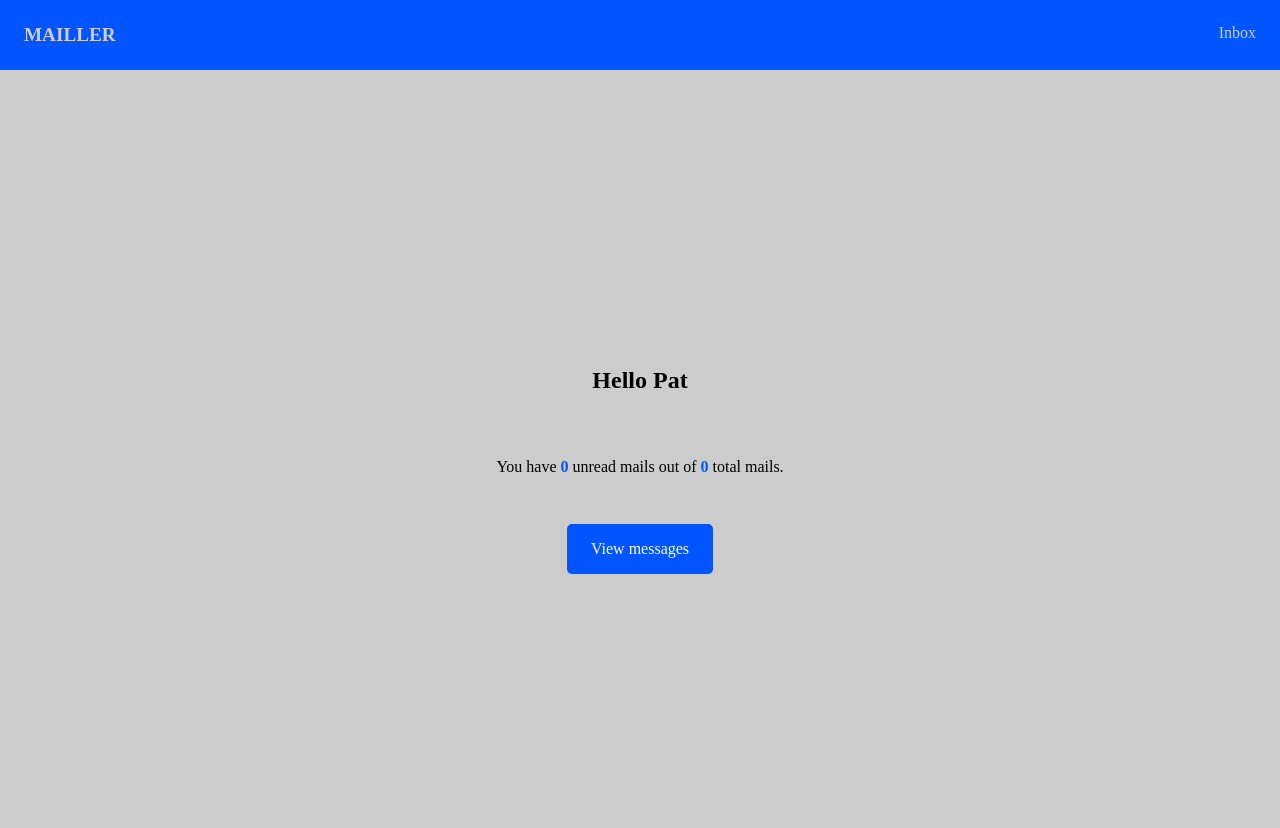
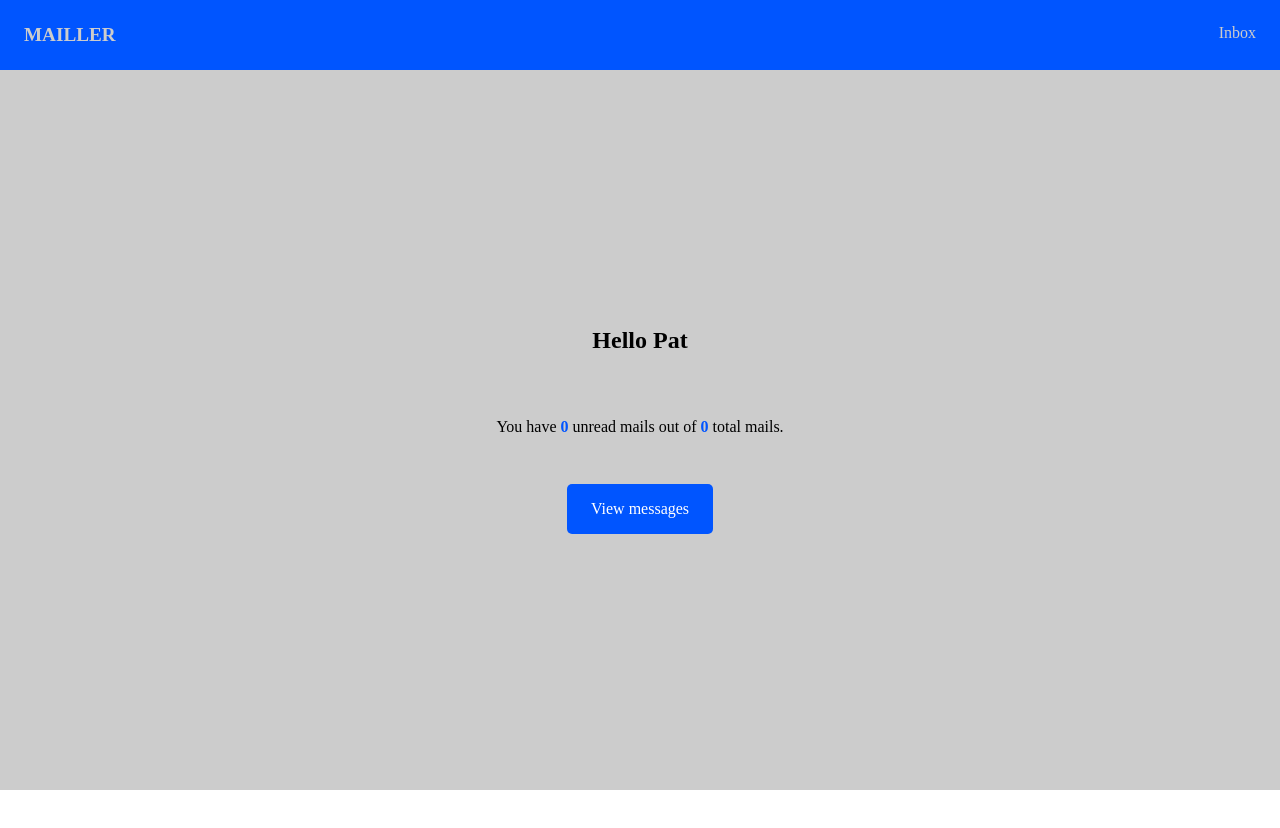
Before and after one commit to Patrick-Chukwu/mailler, a React (Vite) app in the folder client/: page / in a window 1280 px wide. Shown: the top 828 px of the page. After the commit the page ends 800 px from the top, so only its background shows below. Built offline with nearby package versions, Linux system fonts and the light colour scheme; no server answers.

Commit message:
Reduce page's height Reduce height of page to include navbar's height

```diff
--- a/client/src/pages/home/home.css
+++ b/client/src/pages/home/home.css
@@ -4,7 +4,7 @@
     align-items: center;
     gap: var(--medium-gap);
     background-color:  var(--secondary-color);
-    height: 100dvh;
+    height: 90dvh;
 }
 
 .unique {
```
